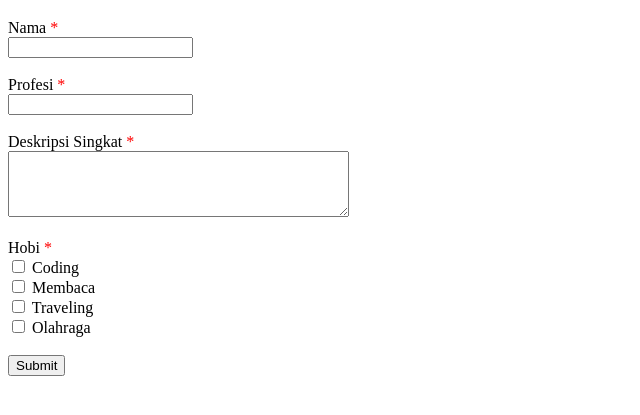
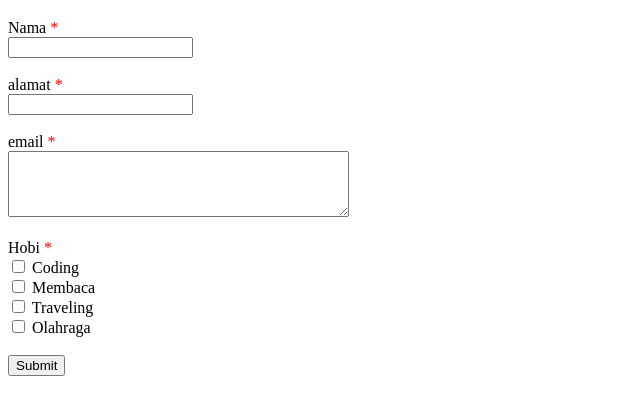
Before and after one commit to SMarsaDewo/pbl_2025, a plain HTML site: page about.html in a window 1280 px wide. Shown: the part 61-476 px from the top of the page, without its empty margins (0-640 px from the left). Drawn offline with Linux system fonts and the light colour scheme.

Commit message:
fix-about

```diff
--- a/about.html
+++ b/about.html
@@ -12,10 +12,10 @@
         <label>Nama <span style="color:red">*</span></label><br>
         <input type="text" name="nama" required><br><br>
 
-        <label>Profesi <span style="color:red">*</span></label><br>
+        <label>alamat <span style="color:red">*</span></label><br>
         <input type="text" name="profesi" required><br><br>
 
-        <label>Deskripsi Singkat <span style="color:red">*</span></label><br>
+        <label>email <span style="color:red">*</span></label><br>
         <textarea name="deskripsi" rows="4" cols="40" required></textarea><br><br>
 
         <label>Hobi <span style="color:red">*</span></label><br>
```
